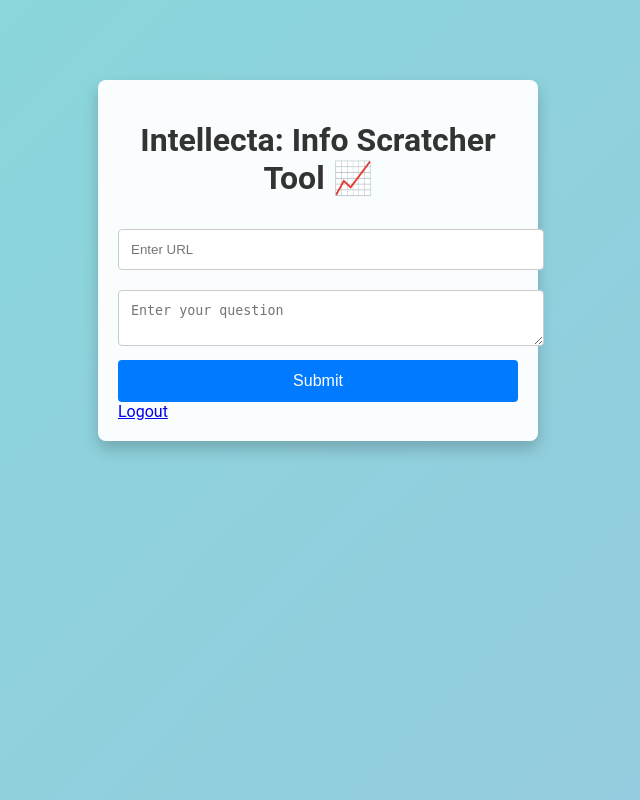
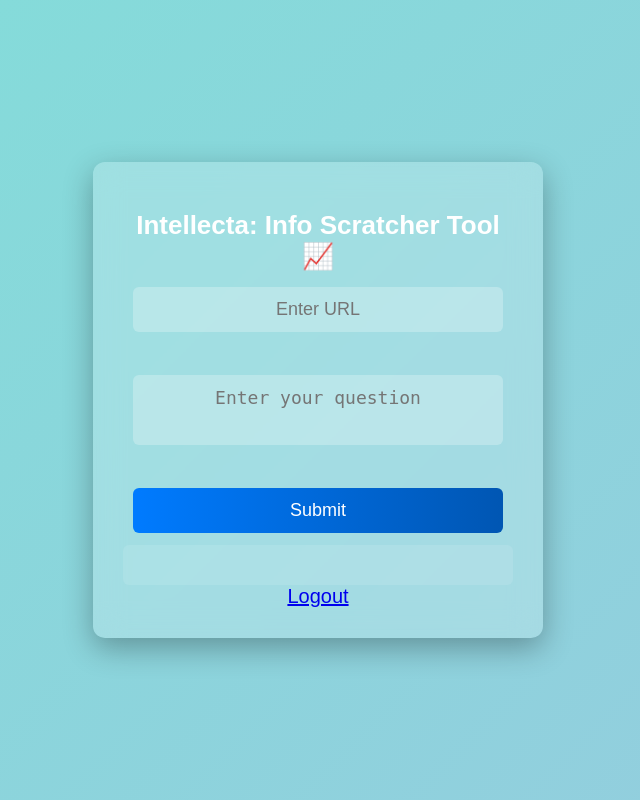
Before and after one commit to sejalpatil121/internship_project, a Flask app: template templates/dashboard.html in a window 1280 px wide. Shown: the whole page, without its empty margins (322-962 px from the left). Run offline with Flask 3, Linux system fonts and the light colour scheme; the template is opened without the code that fills it, so the values that code supplies are empty.

Commit message:
Update style.css

```diff
--- a/static/style.css
+++ b/static/style.css
@@ -1,95 +1,156 @@
 /* Global Styles */
+* {
+  box-sizing: border-box;
+}
+
 body {
-    font-family: 'Roboto', sans-serif;
+  font-family: 'Poppins', sans-serif;
+  font-size: 18px; /* Increased font size */
   margin: 0;
   padding: 0;
-    /* Gradient background with subtle movement */
+  display: flex;
+  justify-content: center;
+  align-items: center;
+  height: 100vh;
   background: linear-gradient(135deg, #74ebd5, #ACB6E5);
-    background-size: 400% 400%;
-    animation: gradientBG 10s ease infinite;
+  background-size: 300% 300%;
+  animation: gradientBG 6s ease infinite;
 }
 
-  /* Gradient animation keyframes */
+/* Background Animation */
 @keyframes gradientBG {
-    0% {
-      background-position: 0% 50%;
+  0% { background-position: 0% 50%; }
+  50% { background-position: 100% 50%; }
+  100% { background-position: 0% 50%; }
 }
-    50% {
-      background-position: 100% 50%;
+
+/* Glassmorphism Container */
+.container {
+  width: 400px; /* Slightly wider */
+  background: rgba(255, 255, 255, 0.2);
+  padding: 25px;
+  border-radius: 12px;
+  box-shadow: 0 10px 30px rgba(0, 0, 0, 0.3);
+  backdrop-filter: blur(15px);
+  text-align: center;
+  opacity: 0;
+  animation: fadeIn 1s ease-in-out forwards;
 }
-    100% {
-      background-position: 0% 50%;
+
+/* Fade-in Animation */
+@keyframes fadeIn {
+  from { opacity: 0; transform: translateY(-20px); }
+  to { opacity: 1; transform: translateY(0); }
+}
+
+/* Headings */
+h1, h2 {
+  color: #fff;
+  font-size: 26px; /* Increased */
+  font-weight: bold;
+  margin-bottom: 15px;
+}
+
+/* Input Fields */
+input, textarea {
+  width: calc(100% - 20px);
+  padding: 12px;
+  margin: 10px auto;
+  border: none;
+  border-radius: 6px;
+  background: rgba(255, 255, 255, 0.25);
+  color: #000;
+  font-size: 18px; /* Increased */
+  text-align: center;
+  transition: all 0.3s ease-in-out;
+  display: block;
+}
+
+/* Textarea */
+textarea {
+  resize: none;
+  height: 70px;
+}
+
+/* Input Focus Effect */
+input:focus, textarea:focus {
+  outline: none;
+  background: rgba(255, 255, 255, 0.4);
+  box-shadow: 0 0 10px rgba(255, 255, 255, 0.5);
+}
+
+/* Buttons */
+button {
+  width: calc(100% - 20px);
+  padding: 12px;
+  border: none;
+  border-radius: 6px;
+  background: linear-gradient(90deg, #007BFF, #0056b3);
+  color: #fff;
+  font-size: 18px; /* Increased */
+  cursor: pointer;
+  transition: background 0.3s ease, transform 0.3s ease;
+  margin-top: 10px;
+}
+
+button:hover {
+  background: linear-gradient(90deg, #0056b3, #007BFF);
+  transform: scale(1.05);
+}
+
+/* Logout Button */
+.logout-btn {
+  display: block;
+  text-align: center;
+  padding: 10px;
+  margin: 12px auto 0;
+  width: 90%;
+  background: rgba(255, 255, 255, 0.2);
+  border-radius: 6px;
+  color: #fff;
+  font-size: 16px; /* Increased */
+  text-decoration: none;
+  transition: all 0.3s ease-in-out;
+}
+
+.logout-btn:hover {
+  background: rgba(255, 255, 255, 0.4);
+  transform: scale(1.05);
+}
+
+/* Response Box */
+#response-container {
+  margin-top: 12px;
+  padding: 10px;
+  background: rgba(255, 255, 255, 0.1);
+  border-radius: 6px;
+  color: #fff;
+  text-align: left;
+  min-height: 40px;
+  font-size: 16px; /* Increased */
+}
+
+/* Error Message */
+.error {
+  color: red;
+  font-size: 16px; /* Increased */
+  margin-top: 5px;
+}
+
+/* Responsive Design */
+@media (max-width: 450px) {
+  .container {
+    width: 85%;
+    font-size: 16px; /* Adjusted for small screens */
   }
 }
 
-  /* Container for login and dashboard forms */
+@media (min-width: 1200px) {
+  body {
+    font-size: 20px; /* Even bigger for large screens */
+  }
   .container {
-    width: 400px;
-    margin: 80px auto;
-    background: rgba(255, 255, 255, 0.95);
-    padding: 20px;
-    border-radius: 8px;
-    box-shadow: 0 8px 16px rgba(0, 0, 0, 0.2);
-    animation: fadeIn 1s ease;
-  }
-
-  /* Fade-in animation for containers */
-  @keyframes fadeIn {
-    from {
-      opacity: 0;
-      transform: translateY(-20px);
-    }
-    to {
-      opacity: 1;
-      transform: translateY(0);
+    width: 450px;
+    padding: 30px;
   }
 }
-
-  /* Headings */
-  h1, h2, h3 {
-    text-align: center;
-    color: #333;
-  }
-
-  /* Input fields and textarea styling */
-  input[type="text"],
-  input[type="password"],
-  textarea {
-    width: 100%;
-    padding: 12px;
-    margin: 10px 0;
-    border: 1px solid #ccc;
-    border-radius: 4px;
-    transition: border-color 0.3s ease;
-  }
-
-  input[type="text"]:focus,
-  input[type="password"]:focus,
-  textarea:focus {
-    border-color: #007BFF;
-    outline: none;
-  }
-
-  /* Button styling with transition and hover effect */
-  button {
-    width: 100%;
-    padding: 12px;
-    background: #007BFF;
-    border: none;
-    border-radius: 4px;
-    color: #fff;
-    font-size: 16px;
-    cursor: pointer;
-    transition: background 0.3s ease, transform 0.3s ease;
-  }
-
-  button:hover {
-    background: #0056b3;
-    transform: scale(1.05);
-  }
-
-  /* Optional: Style for error messages */
-  .error {
-    color: red;
-    text-align: center;
-  }
```
Lines whose indentation alone changed are shown as unchanged.
